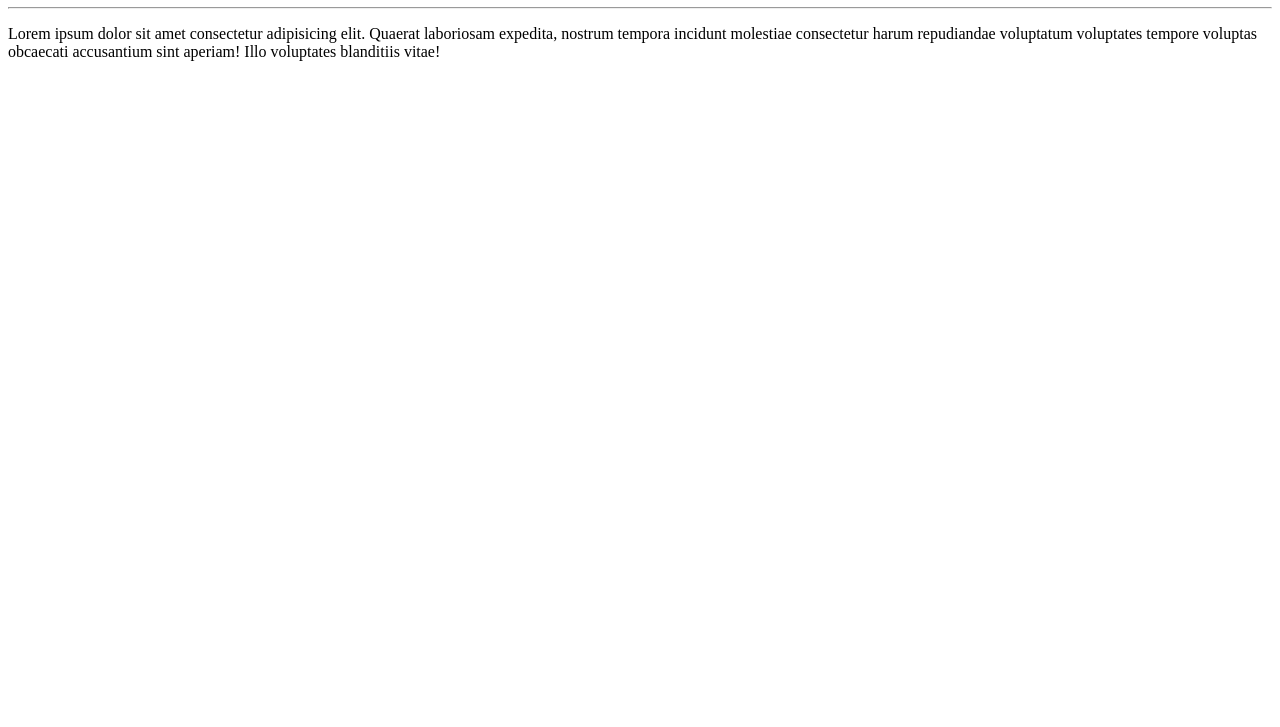
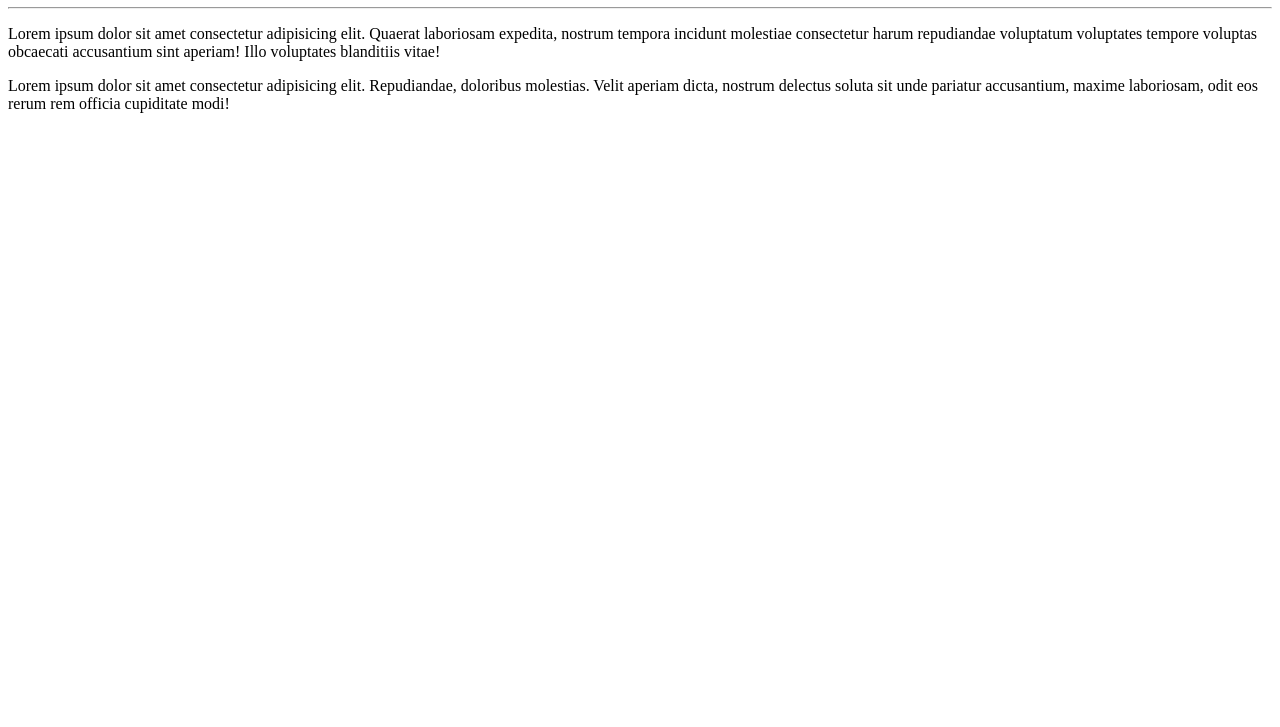
Before and after one commit to fabriciolourencoV980/Ola_mundo, a plain HTML site: page site-exemplo/index.html in a window 1280 px wide. Shown: the part 73-800 px from the top of the page. Drawn offline with Linux system fonts and the light colour scheme.

Commit message:
Adicionei mais um paragrafo

```diff
--- a/site-exemplo/index.html
+++ b/site-exemplo/index.html
@@ -8,6 +8,6 @@
 <body>
     <h1>Olá, mundo!</h1> <hr>
     <p>Lorem ipsum dolor sit amet consectetur adipisicing elit. Quaerat laboriosam expedita, nostrum tempora incidunt molestiae consectetur harum repudiandae voluptatum voluptates tempore voluptas obcaecati accusantium sint aperiam! Illo voluptates blanditiis vitae!</p>
-
+    <p>Lorem ipsum dolor sit amet consectetur adipisicing elit. Repudiandae, doloribus molestias. Velit aperiam dicta, nostrum delectus soluta sit unde pariatur accusantium, maxime laboriosam, odit eos rerum rem officia cupiditate modi!</p>
 </body>
 </html>
```
